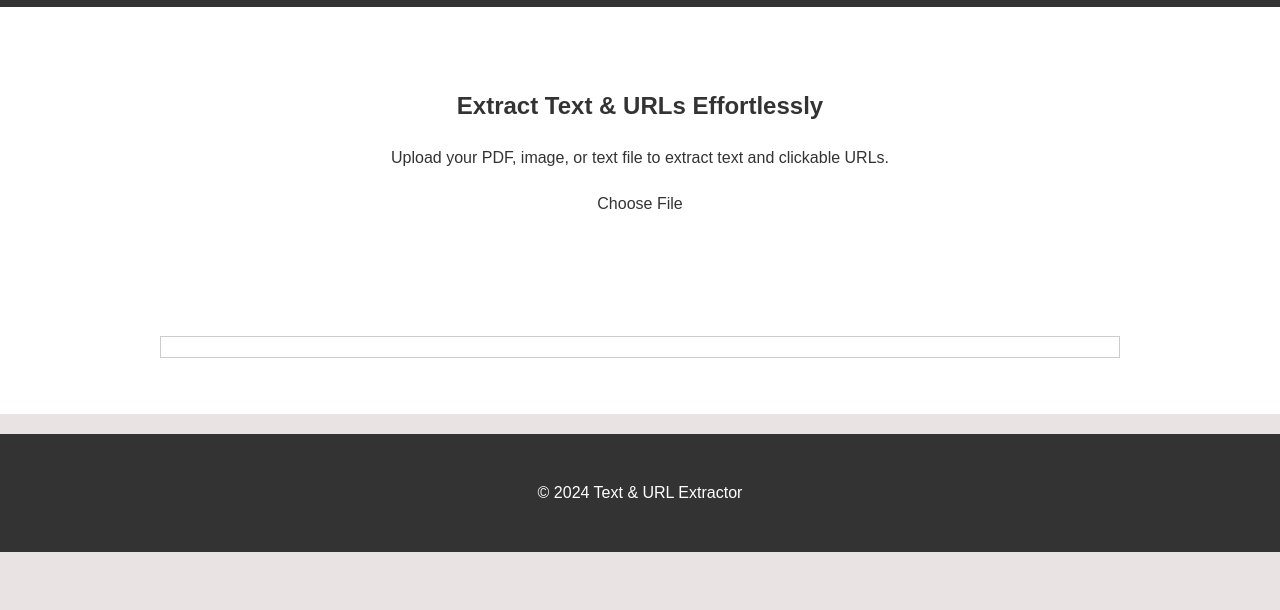
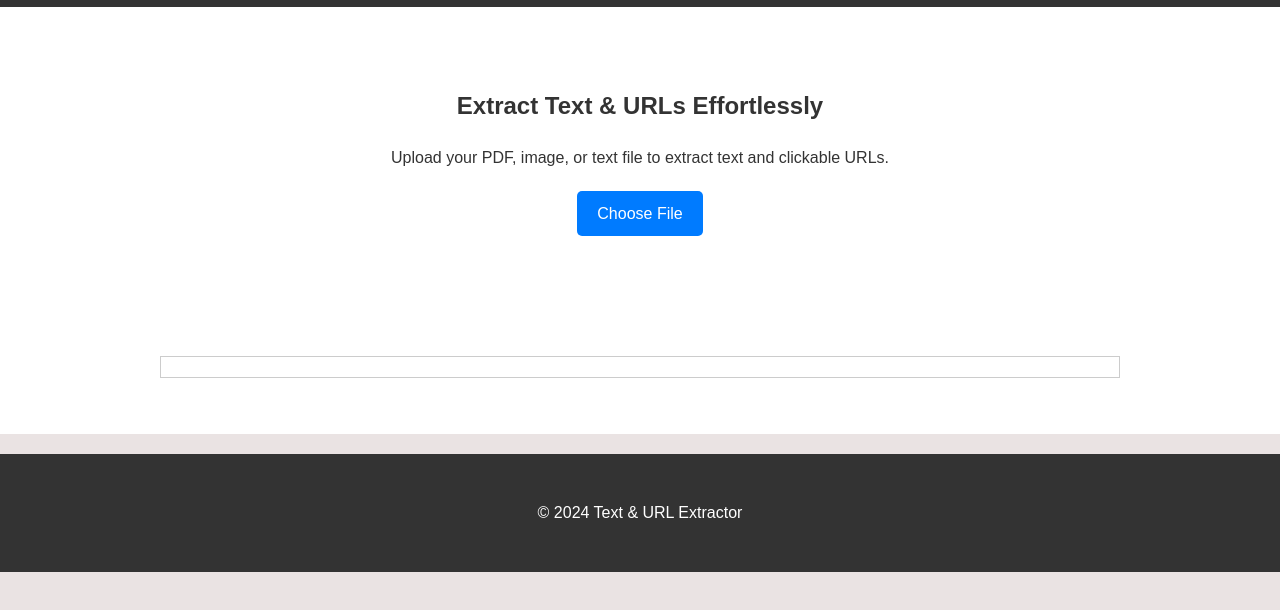
Before and after one commit to MichalGoldstein/LinkClick, a plain HTML site: page index.html in a window 1280 px wide. Shown: the part 130-740 px from the top of the page. Drawn offline with nearby package versions, Linux system fonts and the light colour scheme; a script that the page names is missing.

Commit message:
Update index.html

```diff
--- a/index.html
+++ b/index.html
@@ -28,7 +28,7 @@
                 <p>Upload your PDF, image, or text file to extract text and clickable URLs.</p>
                 <div class="upload-area">
                     <input type="file" id="fileInput" accept=".pdf, .png, .jpg, .jpeg, .txt">
-                    <label for="fileInput" class="button">Choose File</label>
+                    <label for="fileInput" class="upload-button">Choose File</label>
                     <div id="fileInfo"></div>
                 </div>
             </div>
```
